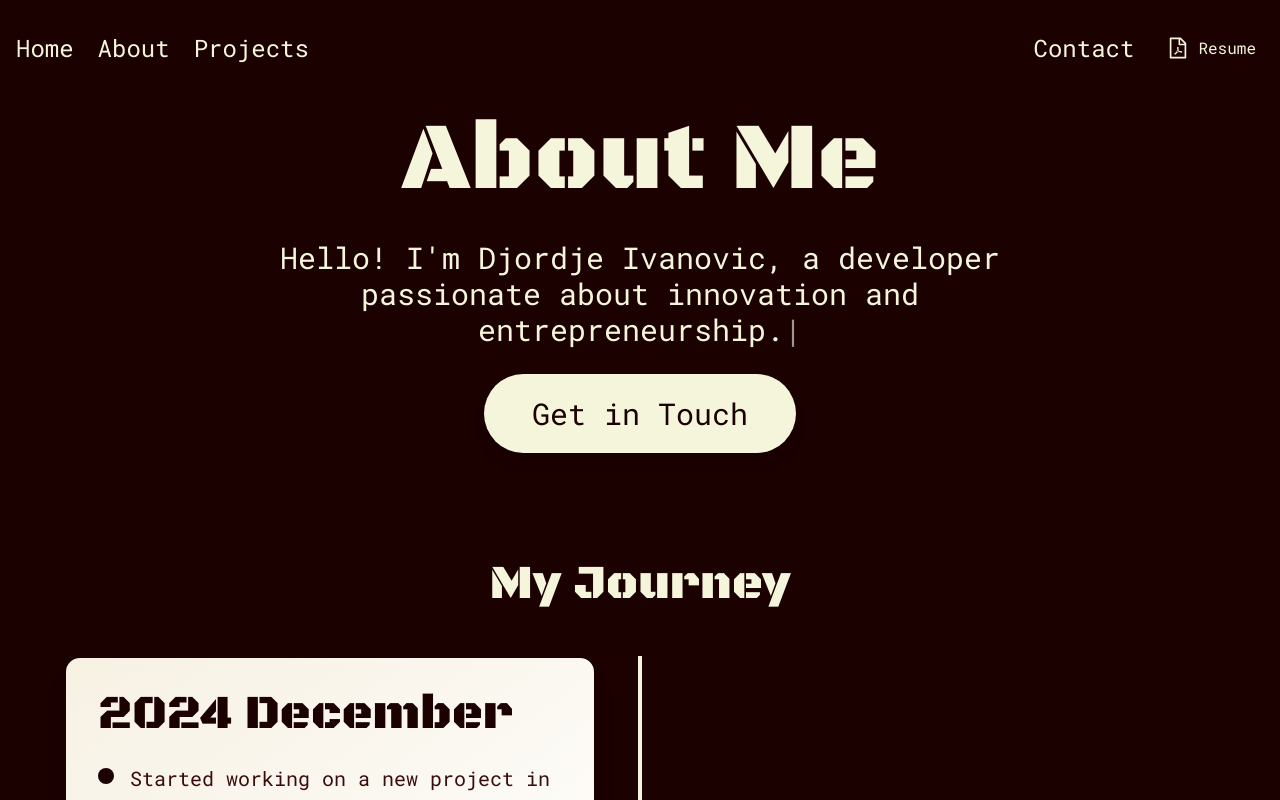
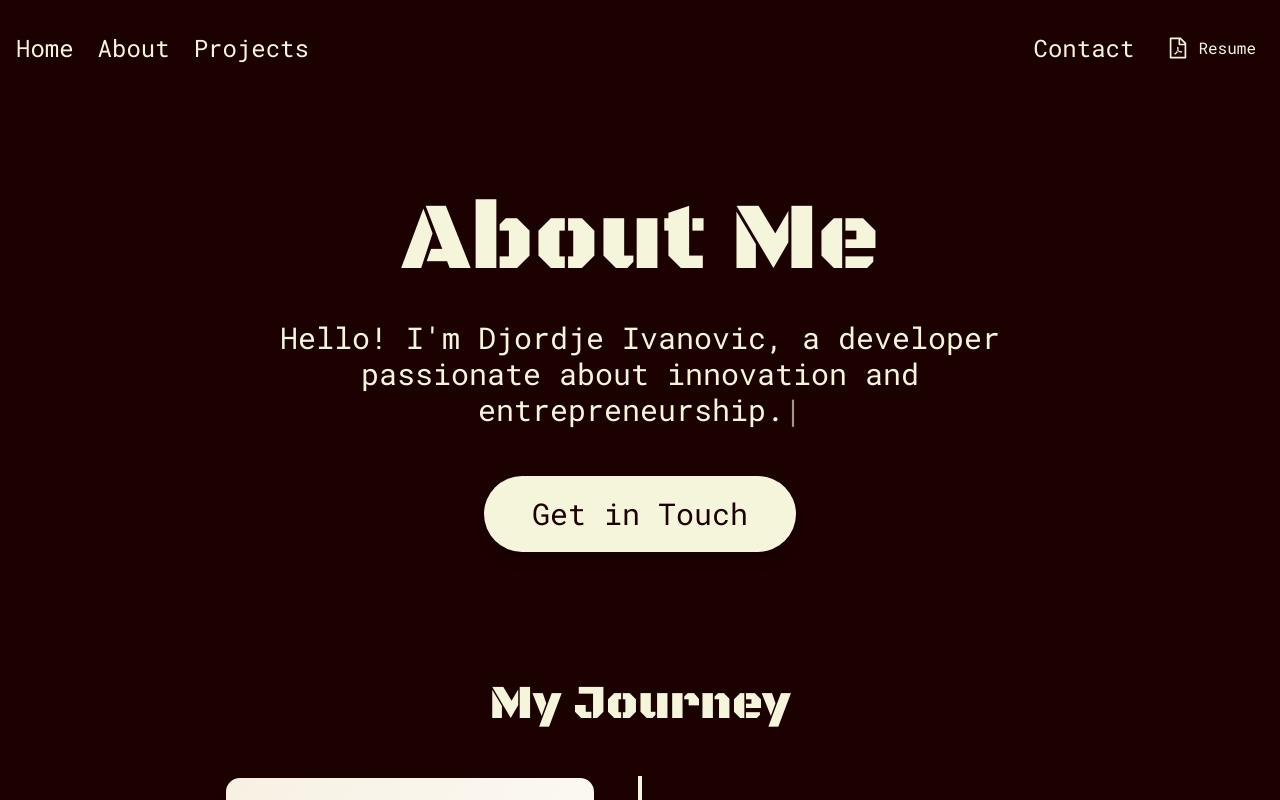
Before and after one commit to djordjeivanovic11/ivanovic, a Next.js app in the folder personal_web/: page /about in a window 1280 px wide. Shown: the top 800 px of the page. Built offline with nearby package versions, Linux system fonts and the light colour scheme.

Commit message:
finally fixed layout error

```diff
--- a/personal_web/package.json
+++ b/personal_web/package.json
@@ -20,13 +20,13 @@
     "react-intersection-observer": "^9.13.1"
   },
   "devDependencies": {
-    "@types/node": "^22",
-    "@types/react": "^18",
+    "@types/node": "22.8.1",
+    "@types/react": "18.3.12",
     "@types/react-dom": "^18",
     "eslint": "^9",
     "eslint-config-next": "15.0.1",
     "postcss": "^8",
     "tailwindcss": "^3.4.14",
-    "typescript": "^5"
+    "typescript": "5.6.3"
   }
 }
--- a/personal_web/src/app/about/page.tsx
+++ b/personal_web/src/app/about/page.tsx
@@ -3,10 +3,8 @@ import About from '@/components/Contents/About/About';
 
 const AboutPage: React.FC = () => {
   return (
-    <div className="min-h-screen mt-[80px] flex flex-col items-center bg-[#1c0101] text-[#F5F5DC]">
-        <section className="w-full">
-            <About />
-        </section>
+    <div className="min-h-screen mt-[80px] flex flex-col items-center bg-[#1c0101] text-[#F5F5DC] overflow-y-auto">
+        <About />
     </div>
   );
 };
--- a/personal_web/src/app/layout.tsx
+++ b/personal_web/src/app/layout.tsx
@@ -14,8 +14,8 @@ export const metadata = {
 
 export default function RootLayout({ children }: { children: React.ReactNode }) {
   return (
-    <html lang="en" className="overflow-hidden bg-[#1c0101]">
-      <body className={robotoMono.className}>
+    <html lang="en" className="bg-[#1c0101]">
+      <body className={`${robotoMono.className} overflow-y-auto`}>
         <Navbar />
         {children}
         <Footer />
--- a/personal_web/src/components/Contents/About/About.tsx
+++ b/personal_web/src/components/Contents/About/About.tsx
@@ -40,13 +40,14 @@ const About: React.FC = () => {
   ];
 
   return (
-    <div className="min-h-screen flex flex-col items-center bg-[#1c0101] py-8 overflow-y-auto">
+    <div className="min-h-screen bg-[#1c0101] mt-[80px] py-8">
+      <div className="max-w-4xl mx-auto px-4">
         {/* Main About Section */}
         <motion.div
           initial={{ opacity: 0, y: 50 }}
           animate={{ opacity: 1, y: 0 }}
           transition={{ duration: 0.6 }}
-        className="w-full max-w-4xl mx-auto text-center mb-16 px-4"
+          className="text-center mb-16"
         >
           <motion.h1
             initial={{ opacity: 0 }}
@@ -78,7 +79,7 @@ const About: React.FC = () => {
           >
             <Link
               href="/contact"
-            className={`${robotoMono.className} px-8 sm:px-12 py-3 sm:py-5 bg-[#f5f5dc] text-[#1c0101] text-xl sm:text-3xl rounded-full shadow-lg hover:shadow-2xl transition-all duration-300`}
+              className={`${robotoMono.className} inline-block px-8 sm:px-12 py-3 sm:py-5 bg-[#f5f5dc] text-[#1c0101] text-xl sm:text-3xl rounded-full shadow-lg hover:shadow-2xl transition-all duration-300`}
             >
               Get in Touch
             </Link>
@@ -89,6 +90,7 @@ const About: React.FC = () => {
         <TheFuture />
         <Skills skillCategories={skillCategories} classesTaken={classesTaken} />
       </div>
+    </div>
   );
 };
 
```
Also changed, not shown: 2 other files (tests, documents, lock files or other folders). Lines whose indentation alone changed are shown as unchanged.
